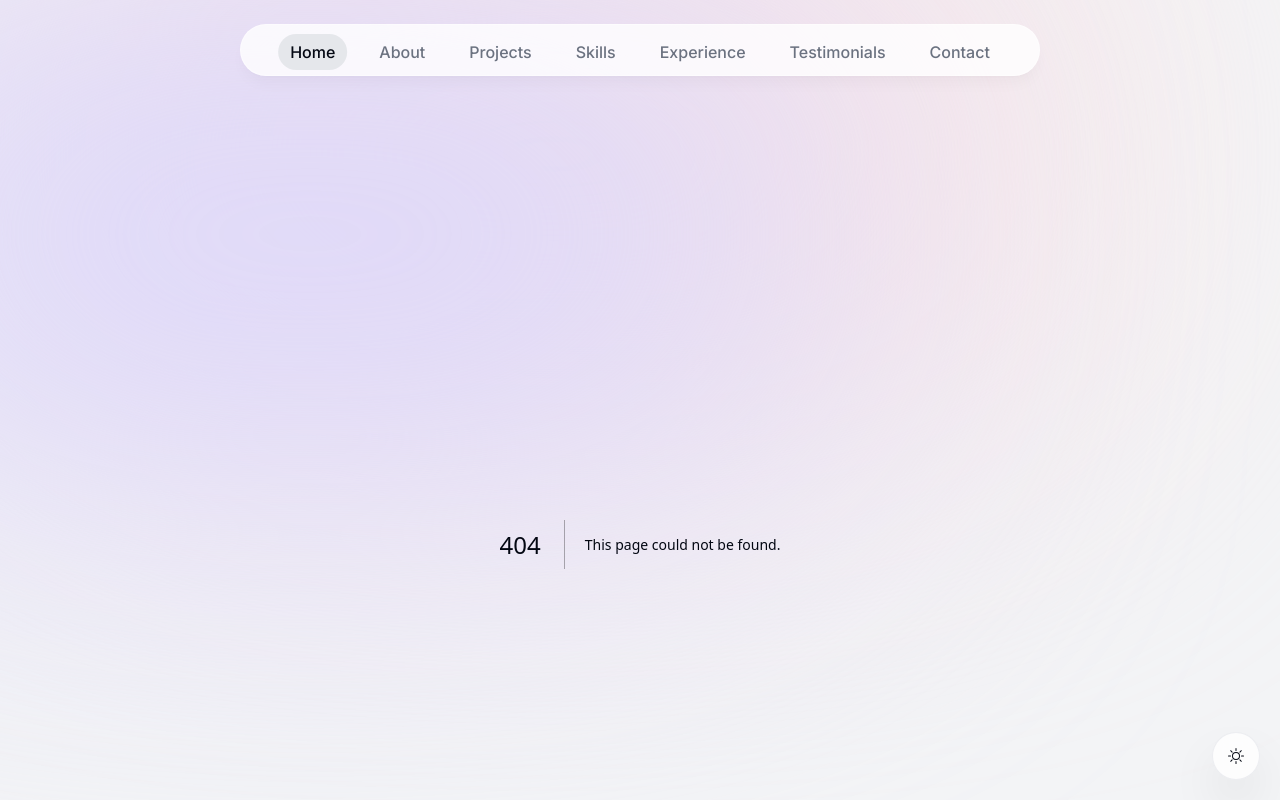
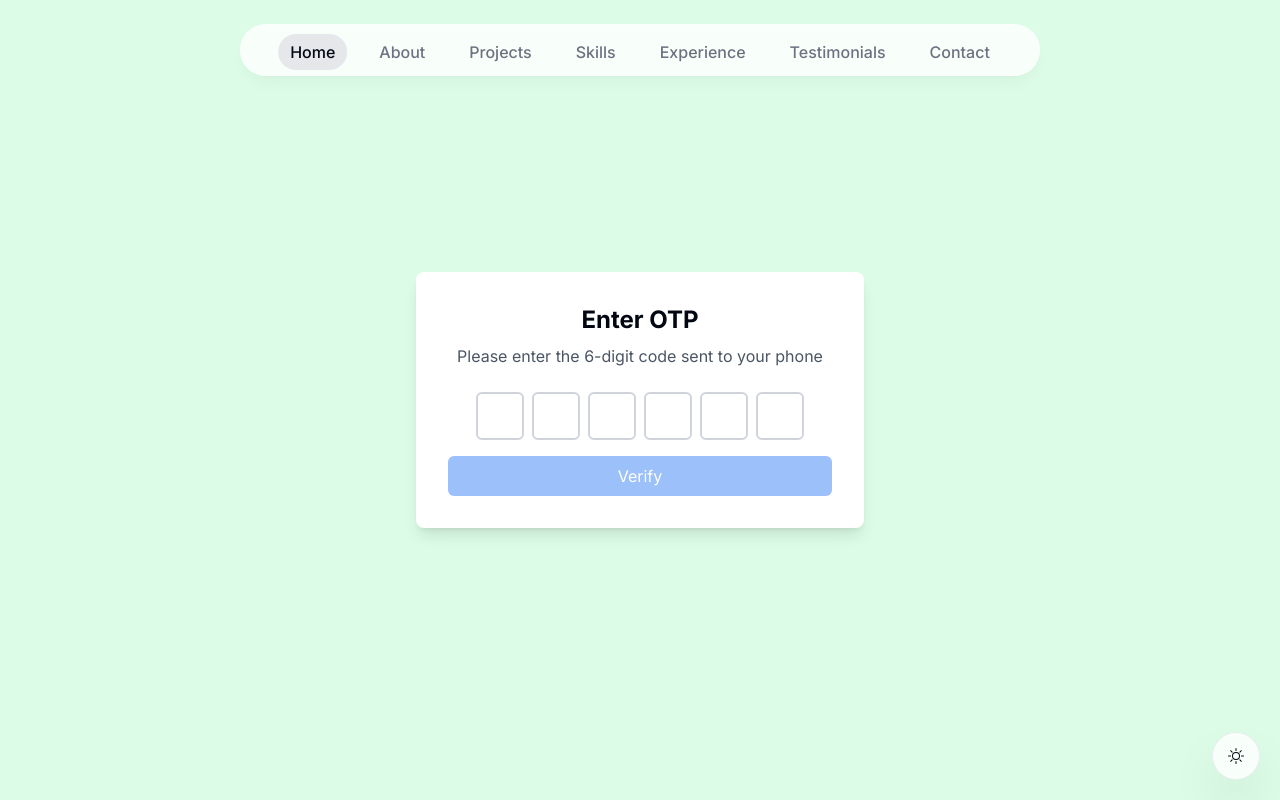
Before and after one commit to Patrik-Star/portfolio-website-2, a Next.js app: page /ily in a window 1280 px wide. Before the commit this address had no page. Shown: the top 800 px of the page. Built offline with nearby package versions, Linux system fonts and the light colour scheme.

Commit message:
anivv update

```diff
--- /dev/null
+++ b/app/ily/page.tsx
@@ -0,0 +1,128 @@
+'use client'
+
+import React, { useState, useRef, KeyboardEvent, ChangeEvent } from 'react'
+import Slideshow from './slideshow'
+
+const CORRECTOTP = '280921'
+
+interface OTPCardProps {
+  title: string
+  subtitle: string
+  onVerify: (otp: string) => void
+}
+
+const ErrorMessage = () => (
+  <div className="text-center text-red-600 bg-white rounded-lg max-w-md w-full mt-10 py-5">
+    <svg className="w-16 h-16 mx-auto mb-2" fill="none" viewBox="0 0 24 24" stroke="currentColor">
+      <path strokeLinecap="round" strokeLinejoin="round" strokeWidth={2} d="M6 18L18 6M6 6l12 12" />
+    </svg>
+    <h2 className="text-2xl font-bold mb-2">Incorrect</h2>
+    <p>Please try again.</p>
+  </div>
+)
+
+const OTPCard: React.FC<OTPCardProps> = ({ title, subtitle, onVerify }) => {
+  const [otp, setOTP] = useState(['', '', '', '', '', ''])
+  const [showError, setShowError] = useState(false)
+  const inputRefs = useRef<(HTMLInputElement | null)[]>([])
+
+  const handleChange = (index: number, value: string) => {
+    if (isNaN(Number(value))) return
+    const newOTP = [...otp]
+    newOTP[index] = value
+    setOTP(newOTP)
+    setShowError(false)
+
+    if (value !== '' && index < 5) {
+      inputRefs.current[index + 1]?.focus()
+    }
+
+    if (newOTP.every(digit => digit !== '')) {
+      onVerify(newOTP.join(''))
+    }
+  }
+
+  const handleKeyDown = (index: number, e: KeyboardEvent<HTMLInputElement>) => {
+    if (e.key === 'Backspace' && otp[index] === '' && index > 0) {
+      inputRefs.current[index - 1]?.focus()
+    }
+  }
+
+  const resetOTP = () => {
+    setOTP(['', '', '', '', '', ''])
+    setShowError(false)
+    inputRefs.current[0]?.focus()
+  }
+
+  return (
+    <div className="bg-white shadow-lg rounded-lg p-8 max-w-md w-full">
+      <h1 className="text-2xl font-bold text-center mb-2">{title}</h1>
+      <p className="text-gray-600 text-center mb-6">{subtitle}</p>
+      {!showError ? (
+        <div className="space-y-4">
+          <div className="flex justify-center space-x-2">
+            {otp.map((digit, index) => (
+              <input
+                key={index}
+                ref={el => inputRefs.current[index] = el}
+                type="text"
+                maxLength={1}
+                value={digit}
+                onChange={(e: ChangeEvent<HTMLInputElement>) => handleChange(index, e.target.value)}
+                onKeyDown={(e: KeyboardEvent<HTMLInputElement>) => handleKeyDown(index, e)}
+                className="w-12 h-12 text-center text-2xl border-2 border-gray-300 rounded-md focus:border-blue-500 focus:outline-none"
+              />
+            ))}
+          </div>
+          <button
+            className="w-full bg-blue-500 text-white py-2 px-4 rounded-md hover:bg-blue-600 focus:outline-none focus:ring-2 focus:ring-blue-500 focus:ring-opacity-50 disabled:opacity-50 disabled:cursor-not-allowed"
+            disabled={otp.some(digit => digit === '')}
+            onClick={() => onVerify(otp.join(''))}
+          >
+            Verify
+          </button>
+        </div>
+      ) : (
+        <>
+          <ErrorMessage />
+          <button
+            onClick={resetOTP}
+            className="mt-4 w-full bg-gray-200 text-gray-800 py-2 px-4 rounded-md hover:bg-gray-300 focus:outline-none focus:ring-2 focus:ring-gray-500 focus:ring-opacity-50"
+          >
+            Try Again
+          </button>
+        </>
+      )}
+    </div>
+  )
+}
+
+export default function OTPPage() {
+  const [isVerified, setIsVerified] = useState(false)
+  const [showError, setShowError] = useState(false)
+
+  const handleOTPVerification = (inputOTP: string) => {
+    if (inputOTP === CORRECTOTP) {
+    setShowError(false)
+      setIsVerified(true)
+    } else {
+      setShowError(true)
+    }
+  }
+
+  return (
+    <div className="absolute top-0 w-full h-screen bg-green-100 flex flex-col items-center justify-center ">
+      {!isVerified ? (
+        <OTPCard
+          title="Enter OTP"
+          subtitle="Please enter the 6-digit code sent to your phone"
+          onVerify={handleOTPVerification}
+        />
+      ) : (
+        !showError && <Slideshow />
+      )}
+
+      {showError && !isVerified && <ErrorMessage />}
+    </div>
+  )
+}
--- /dev/null
+++ b/app/ily/slideshow.tsx
@@ -0,0 +1,111 @@
+"use client";
+
+import { useRouter } from "next/navigation";
+import { useEffect, useRef } from "react";
+
+export default function Slideshow() {
+  const slidesRef = useRef<(HTMLDivElement | null)[]>([]);
+  const router = useRouter();
+
+  useEffect(() => {
+    const observerOptions = {
+      root: null,
+      rootMargin: "0px",
+      threshold: 0.5,
+    };
+
+    const observerCallback: IntersectionObserverCallback = (entries) => {
+      entries.forEach((entry) => {
+        if (entry.isIntersecting) {
+          entry.target.classList.add("active");
+        } else {
+          entry.target.classList.remove("active");
+        }
+      });
+    };
+
+    const observer = new IntersectionObserver(
+      observerCallback,
+      observerOptions
+    );
+
+    slidesRef.current.forEach((slide) => {
+      if (slide) observer.observe(slide);
+    });
+
+    return () => {
+      slidesRef.current.forEach((slide) => {
+        if (slide) observer.unobserve(slide);
+      });
+    };
+  }, []);
+
+  const scrollToSlide = (index: number) => {
+    slidesRef.current[index]?.scrollIntoView({ behavior: "smooth" });
+  };
+
+  const handleHome = () => {
+    router.push("/");
+  };
+
+  return (
+    <div className="h-screen overflow-y-scroll snap-y snap-mandatory w-full z-[999]">
+      <button
+        className="absolute top-3 left-3 bg-gray-100 p-3 rounded-lg"
+        onClick={handleHome}
+      >
+        Home
+      </button>
+      <nav className="fixed top-4 right-4 z-50">
+        <ul className="flex flex-col gap-2">
+          {[0, 1, 2, 3].map((index) => (
+            <li key={index}>
+              <button
+                onClick={() => scrollToSlide(index)}
+                className="w-4 h-4 rounded-full bg-white border-2 border-gray-400 hover:bg-gray-200 focus:outline-none focus:ring-2 focus:ring-gray-400"
+                aria-label={`Go to slide ${index + 1}`}
+              />
+            </li>
+          ))}
+        </ul>
+      </nav>
+      <div
+        ref={(el) => (slidesRef.current[0] = el)}
+        className="h-screen flex items-center justify-center snap-start bg-blue-200"
+      >
+        <h2 className="text-4xl font-serif text-center">Happy 3 year Anniversary Babe</h2>
+      </div>
+      <div
+        ref={(el) => (slidesRef.current[1] = el)}
+        className="h-screen flex flex-col gap-5 items-center justify-center snap-start bg-green-200 text-center"
+      >
+        <h2 className="text-4xl font-serif text-center">I love you so much!</h2>
+        <h2 className="text-lg text-gray-700 font-serif">more than you'll ever know!</h2>
+      </div>
+      <div
+        ref={(el) => (slidesRef.current[2] = el)}
+        className="h-screen flex flex-col gap-3 items-center justify-center snap-start bg-purple-200"
+      >
+        <h2 className="text-4xl font-serif text-center">Thanks for another amazing year and I'm so proud of you everything you've accomplished this year!</h2>
+        <h2 className="text-lg text-gray-700 font-serif">Im so proud of you!</h2>
+      </div>
+      <div
+        ref={(el) => (slidesRef.current[3] = el)}
+        className="h-screen flex flex-col items-center justify-center snap-start bg-red-200"
+      >
+        <div className="w-full h-full mt-16 pb-10 md:px-36 md:py-28">
+          <iframe
+            width="00"
+            height="1000"
+            src="https://www.youtube.com/embed/5Kql_Q-38ME?si=MBA85MOwZLeGtK4z"
+            title="YouTube video player"
+            allow="accelerometer; autoplay; clipboard-write; encrypted-media; gyroscope; picture-in-picture; web-share"
+            referrerPolicy="strict-origin-when-cross-origin"
+            allowFullScreen
+            className="w-full h-full"
+          ></iframe>
+        </div>
+      </div>
+    </div>
+  );
+}
--- a/components/header.tsx
+++ b/components/header.tsx
@@ -14,7 +14,7 @@ export default function Header() {
     // sm:h-[3.25rem]
 
     return (
-        <header className='z-[999] relative items-center'>
+        <header className='z-[998] relative items-center'>
             <motion.div className="fixed top-0 left-1/2 h-[4.5rem] w-full rounded-none border
                                     border-white border-opacity-40 bg-white bg-opacity-80 shadow-lg shadow-black/[0.03] backdrop-blur-2
                                     sm:top-6 sm:h-[3.25rem] sm:w-[50rem] sm:rounded-full
```
